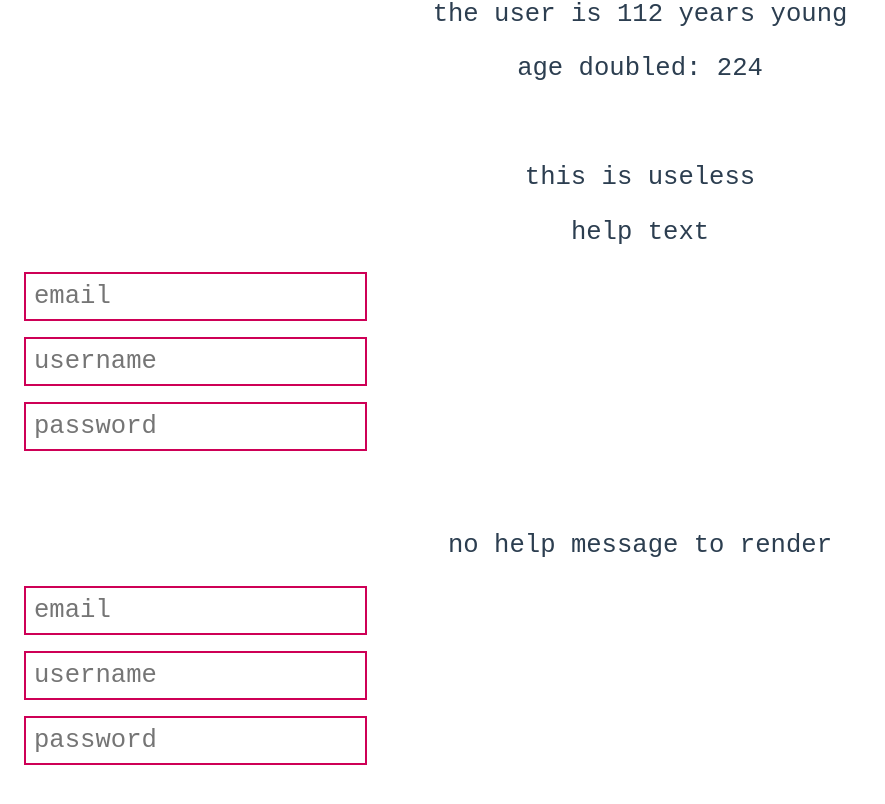
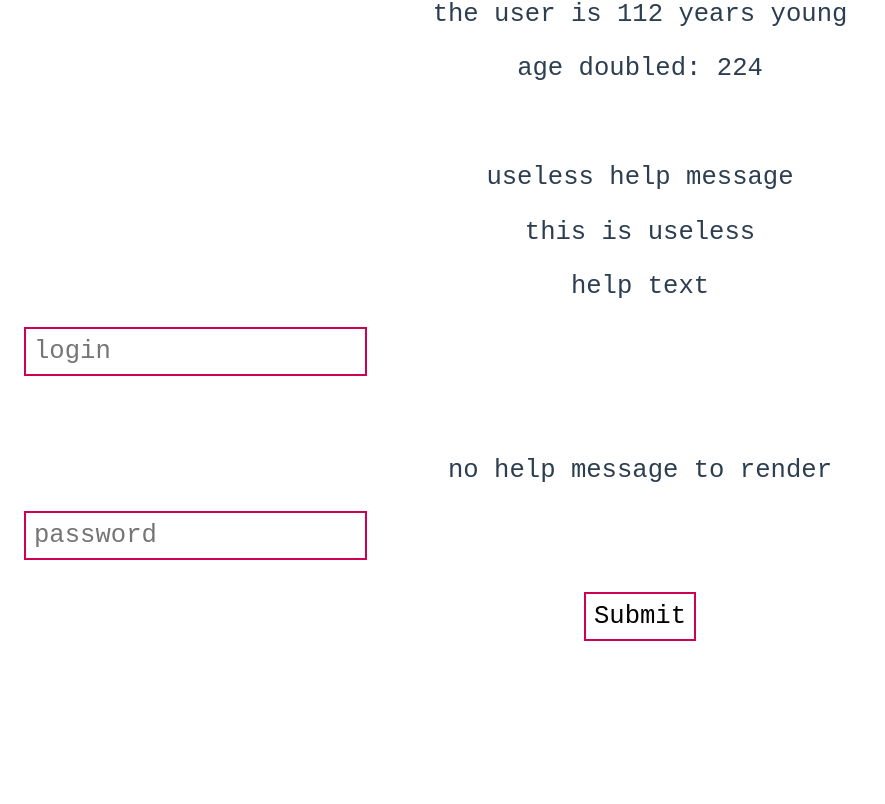
Before and after one commit to divineLush/vue-components, a Vue app: page / in a window 1280 px wide. Shown: the part 428-1232 px from the top of the page, without its empty margins (0-885 px from the left). After the commit the page ends 1165 px from the top, so only its background shows below. Built offline with nearby package versions, Linux system fonts and the light colour scheme.

Commit message:
named slots

```diff
--- a/src/App.vue
+++ b/src/App.vue
@@ -10,10 +10,22 @@
     @update-age="updateAge"
   ></app-user>
   <app-form>
+    <!-- i can still access component data -->
+    <p>{{ formHelpMessage }}</p>
     <p>this is useless</p>
     <p>help text</p>
+    <template v-slot:fields>
+      <input type="text" placeholder="login" />
+    </template>
   </app-form>
-  <app-form></app-form>
+  <app-form>
+    <template v-slot:fields>
+      <input type="password" placeholder="password" />
+    </template>
+    <template v-slot:buttons>
+      <button type="submit">Submit</button>
+    </template>
+  </app-form>
 </template>
 
 <script>
@@ -33,7 +45,8 @@ export default {
   data() {
     return {
       msg: "Hello World!",
-      age: 112
+      age: 112,
+      formHelpMessage: "useless help message"
     };
   },
 
--- a/src/components/AppForm.vue
+++ b/src/components/AppForm.vue
@@ -9,11 +9,11 @@
       </slot>
     </div>
     <div class="fields">
-      <input type="text" name="" value="" placeholder="email" />
-      <input type="text" name="" value="" placeholder="username" />
-      <input type="password" name="" value="" placeholder="password" />
+      <slot name="fields"></slot>
     </div>
-    <div class="buttons"></div>
+    <div class="buttons">
+      <slot name="buttons"></slot>
+    </div>
   </form>
 </template>
 
```
